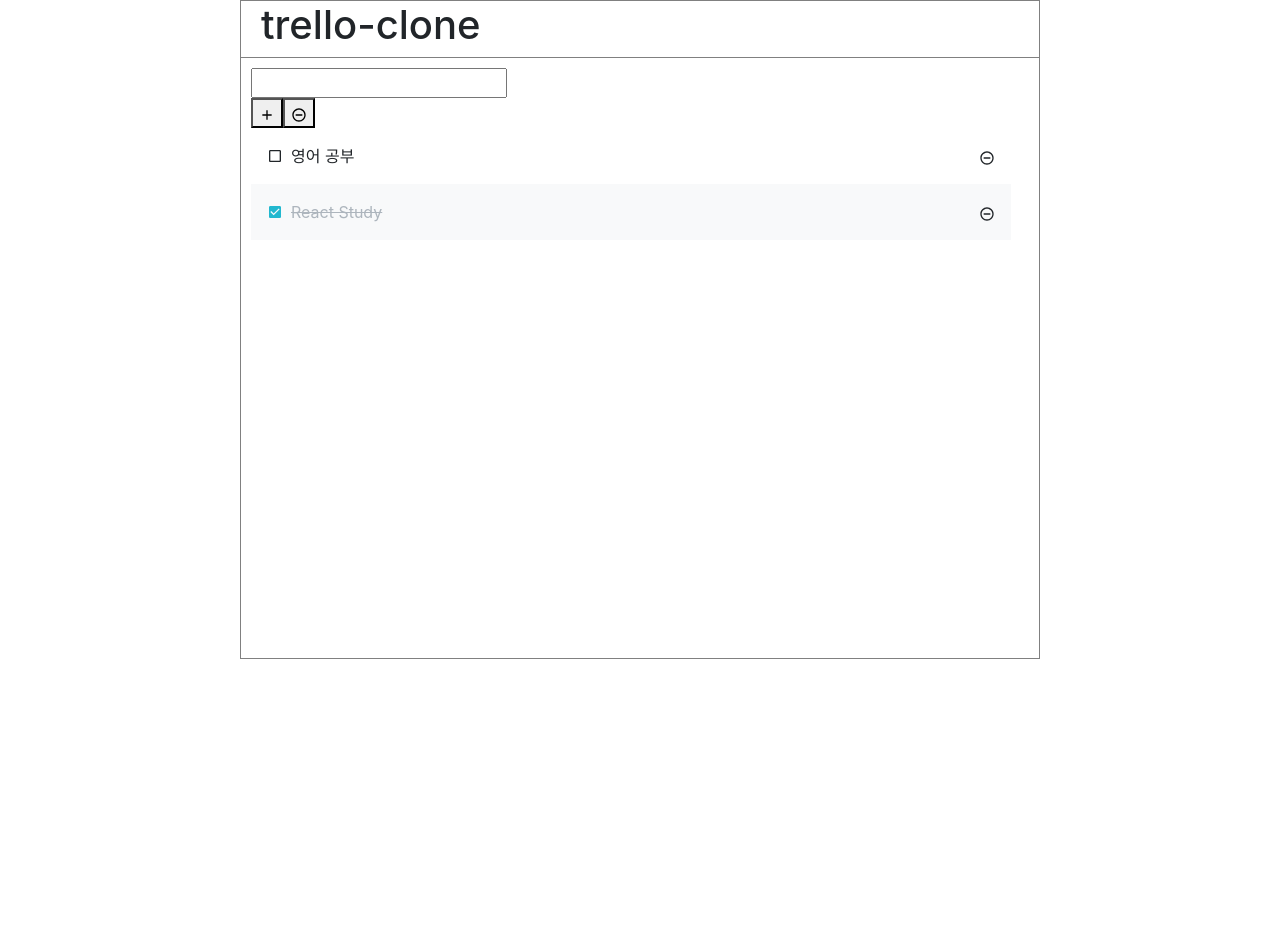
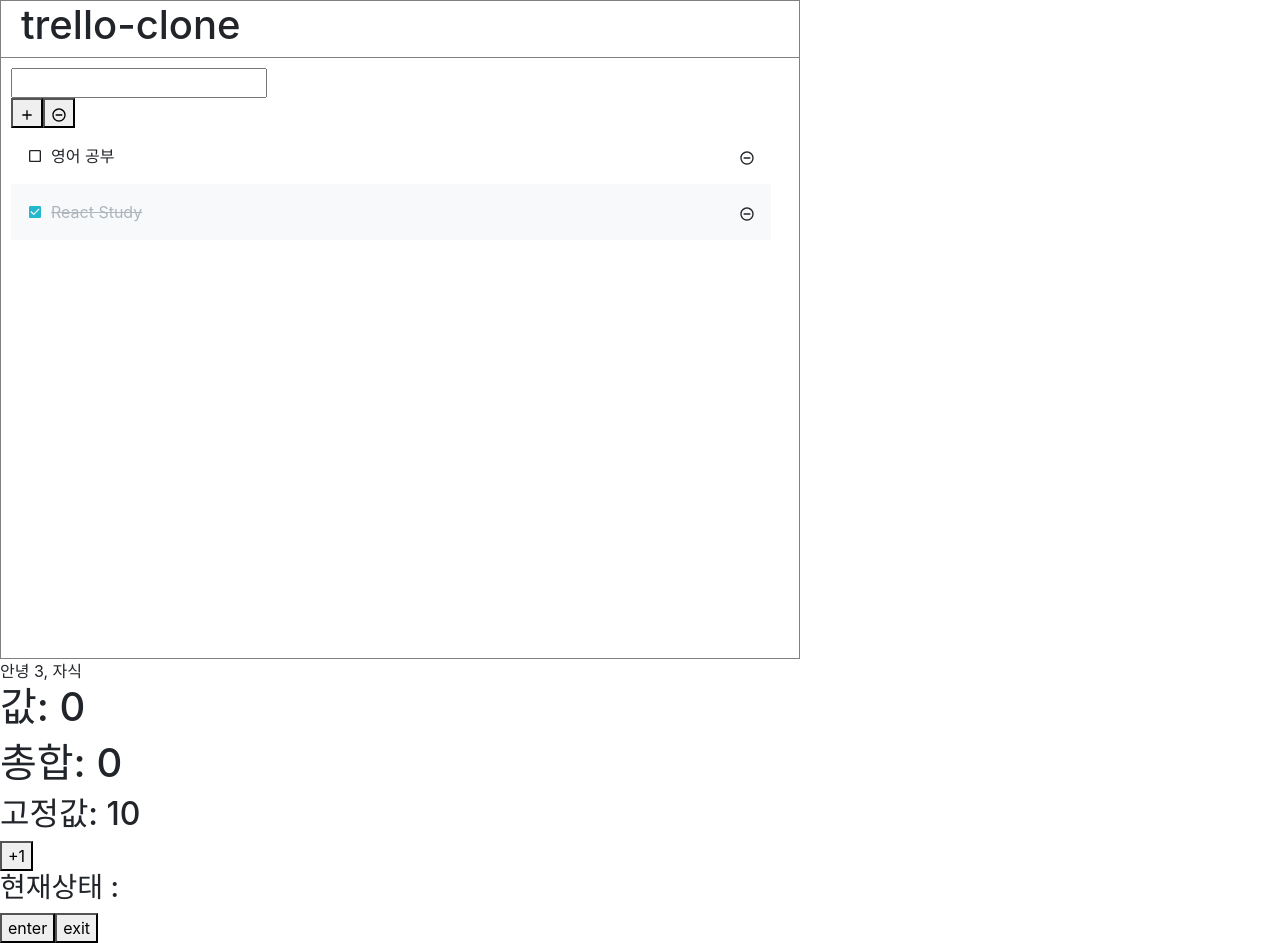
Before and after one commit to fireyw/react_hooks, a React (Create React App) app: page / in a window 1280 px wide. Before the commit the page ends 800 px from the top, so only its background shows below. Built offline with nearby package versions, Linux system fonts and the light colour scheme.

Commit message:
react pratice;

```diff
--- a/src/App.js
+++ b/src/App.js
@@ -5,16 +5,21 @@ import React, { useState, useCallback } from "react";
 // import UseReducer from './components/UseReducer';
 // import UseReducer2 from './components/UseReducer2';
 // import UseCallback2 from "./components/UseCallback2";
-import Example from "./components/Example";
+// import Example from "./components/Example";
 import Main from "./components/Main";
+import MyComponents from "./components/MyComponents";
+import Counter from "./components/Counter";
+import Say from "./components/Say";
 
 function App() {
   return (
     <>
-      <div>
-        <Main></Main>
-        {/* <Example></Example> */}
-        {/* <h4>useState</h4>
+      <Main></Main>
+      <MyComponents name={3}>자식</MyComponents>
+      <Counter></Counter>
+      <Say></Say>
+      {/* <Example></Example> */}
+      {/* <h4>useState</h4>
             <UseState/>
             <h4>useEffect</h4>
             <UseEffect/>
@@ -23,7 +28,6 @@ function App() {
             <h4>UseReducer2</h4>
             <UseReducer2/>
             <UseCallback2></UseCallback2>*/}
-      </div>
     </>
   );
 }
--- /dev/null
+++ b/src/components/Counter.js
@@ -0,0 +1,31 @@
+import React, { Component } from "react";
+
+class Counter extends Component {
+  state = {
+    counter: 0,
+    sum: 0,
+    fixedNumber: 10
+  };
+  render() {
+    const { counter, sum, fixedNumber } = this.state;
+    return (
+      <div>
+        <h1>값: {counter}</h1>
+        <h1>총합: {sum}</h1>
+        <h2>고정값: {fixedNumber}</h2>
+        <button
+          onClick={() => {
+            this.setState({ counter: counter + 1, sum: sum + 1 }, () => {
+              console.log("호출완료");
+              console.log(this.state);
+            });
+          }}
+        >
+          +1
+        </button>
+      </div>
+    );
+  }
+}
+
+export default Counter;
--- a/src/components/Main.js
+++ b/src/components/Main.js
@@ -54,7 +54,6 @@ function Main() {
 
   return (
     <>
-      <Body>
       <Container>
         <Header>
           <h1>trello-clone</h1>
@@ -62,16 +61,12 @@ function Main() {
         <Content>
           <Ma>
             <div>
-                <TodoInsert
-                  onInsert={onInsert}
-                  onRemove={onRemove}
-                ></TodoInsert>
+              <TodoInsert onInsert={onInsert} onRemove={onRemove}></TodoInsert>
               <TodoList todos={todos} onRemove={onRemove}></TodoList>
             </div>
           </Ma>
         </Content>
       </Container>
-      </Body>
     </>
   );
 }
--- /dev/null
+++ b/src/components/MyComponents.js
@@ -0,0 +1,20 @@
+import React from "react";
+import PropTypes from "prop-types";
+
+const MyComponents = ({ name, children }) => {
+  //   const { name, children } = props;
+  return (
+    <div>
+      안녕 {name}, {children}
+    </div>
+  );
+};
+
+// MyComponents.defaultProps = {
+//   name: "디폴트1"
+// };
+MyComponents.propTypes = {
+  name: PropTypes.string
+};
+
+export default MyComponents;
--- /dev/null
+++ b/src/components/Say.js
@@ -0,0 +1,23 @@
+import React, { useState } from "react";
+
+function Say() {
+  const [message, setMessage] = useState("");
+
+  const enterFunc = () => {
+    setMessage("입장");
+  };
+
+  const exitFunc = () => {
+    setMessage("퇴장");
+  };
+
+  return (
+    <div>
+      <h3>현재상태 : {message}</h3>
+      <button onClick={enterFunc}>enter</button>
+      <button onClick={exitFunc}>exit</button>
+    </div>
+  );
+}
+
+export default Say;
```
Lines whose indentation alone changed are shown as unchanged.
